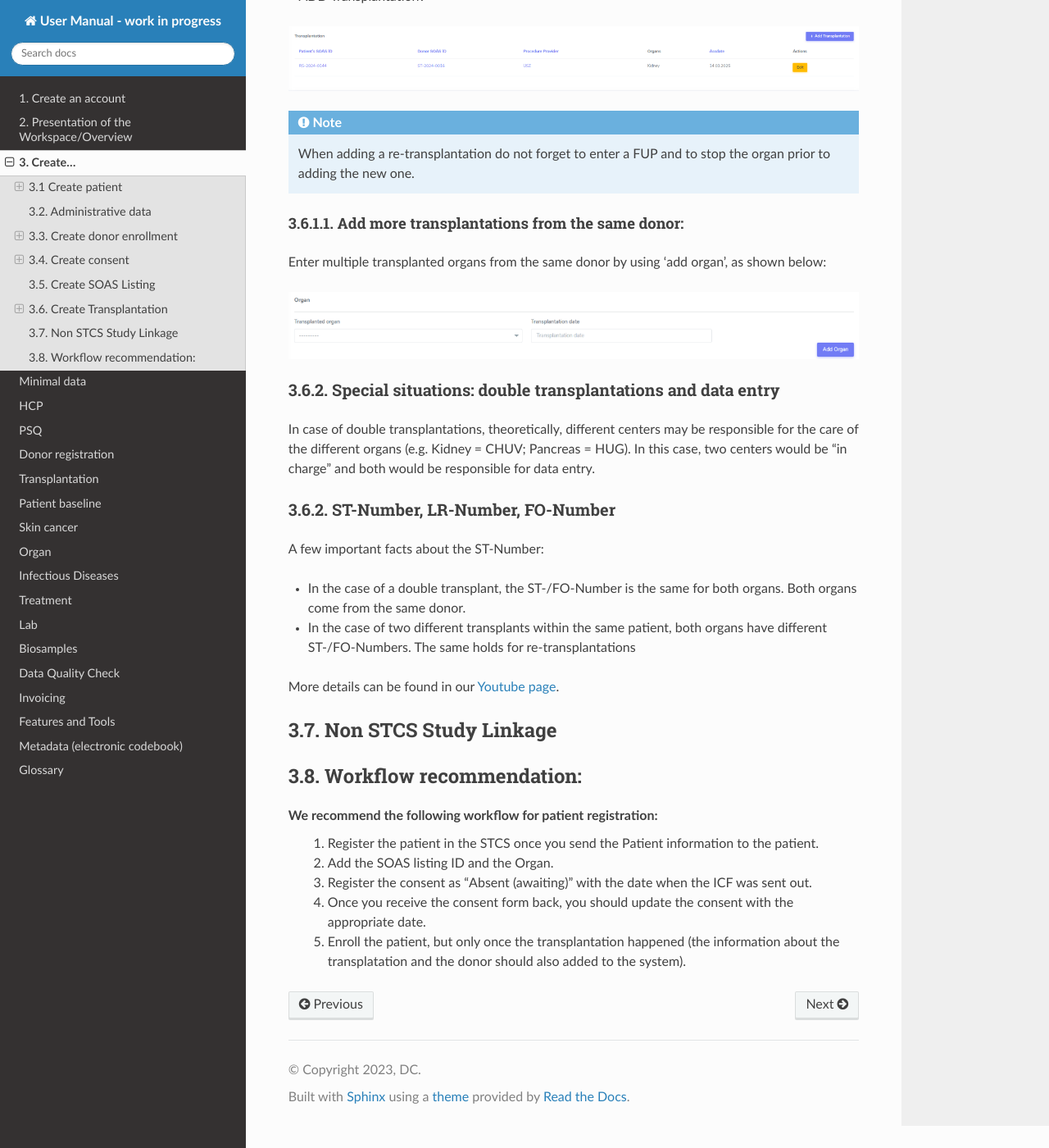
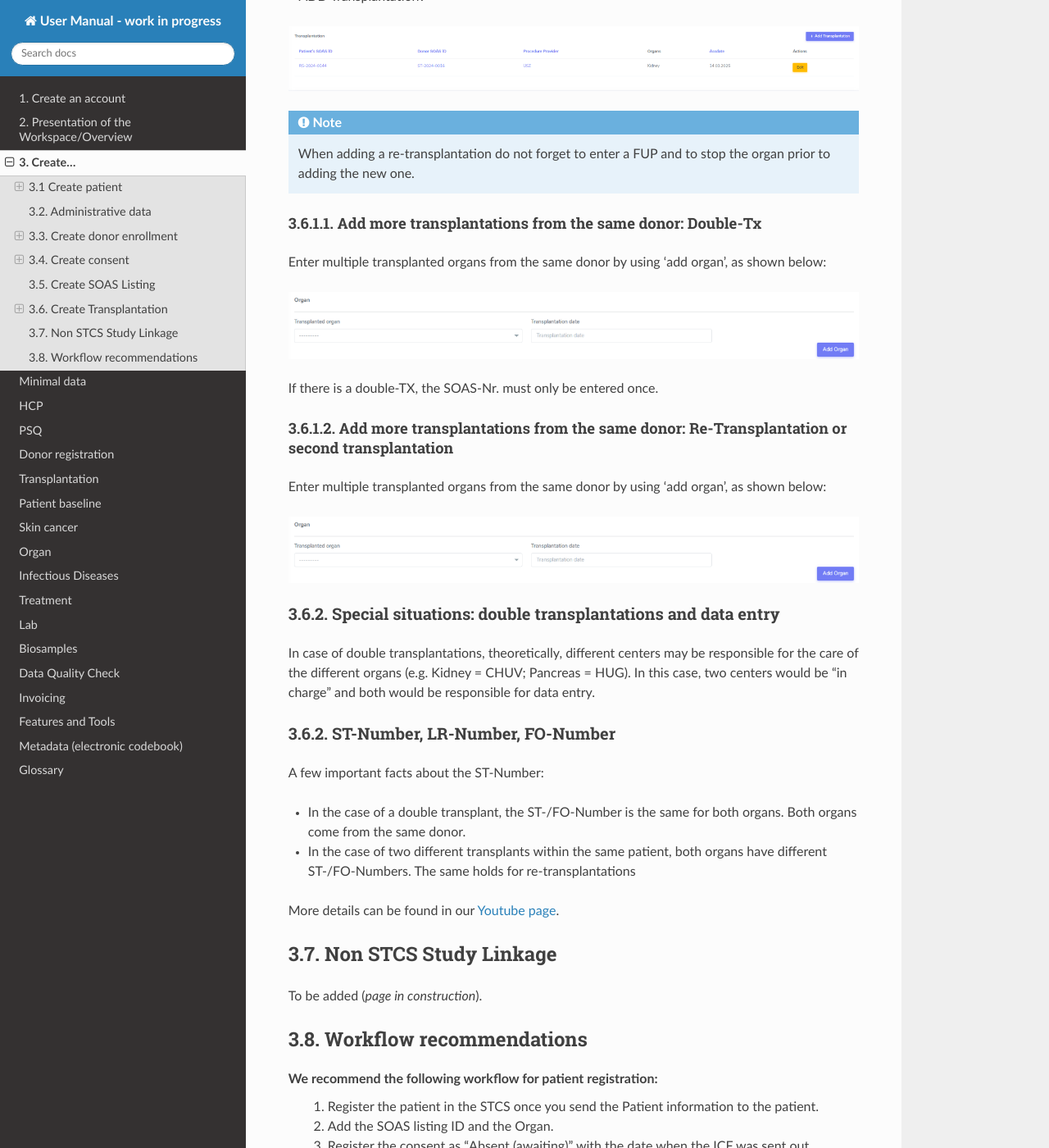
Before and after one commit to swiss-transplant-cohort-study/3LC-user-manual, a Sphinx documentation site: the page built from docs/source/createPatDon.rst, in a window 1280 px wide and 1400 px high, scrolled down 20614 px. Shown: the whole window at 82% size. Built offline with Sphinx 7.4.7 and the Read the Docs theme 3.1.0, drawn with Linux system fonts in a browser that asks for light colours.

Commit message:
Update createPatDon.rst

```diff
--- a/docs/source/createPatDon.rst
+++ b/docs/source/createPatDon.rst
@@ -438,8 +438,17 @@ To add transplantations (second or re-transplantations, go on Patient Admin (lef
 
 .. note:: When adding a re-transplantation do not forget to enter a FUP and to stop the organ prior to adding the new one.
 
-3.6.1.1. Add more transplantations from the same donor:
+3.6.1.1. Add more transplantations from the same donor: Double-Tx
 --------------------------------------------------------------------------
+
+Enter multiple transplanted organs from the same donor by using ‘add organ’, as shown below:
+
+.. image:: AddOrgan.png
+
+If there is a double-TX, the SOAS-Nr. must only be entered once.
+
+3.6.1.2. Add more transplantations from the same donor: Re-Transplantation or second transplantation
+--------------------------------------------------------------------------------------------------------
 
 Enter multiple transplanted organs from the same donor by using ‘add organ’, as shown below:
 
@@ -463,7 +472,9 @@ More details can be found in our `Youtube page <https://www.youtube.com/watch?v=
 3.7. Non STCS Study Linkage
 *********************************
 
-3.8. Workflow recommendation:
+To be added (*page in construction*).
+
+3.8. Workflow recommendations
 *********************************
 
 We recommend the following workflow for patient registration:
```
